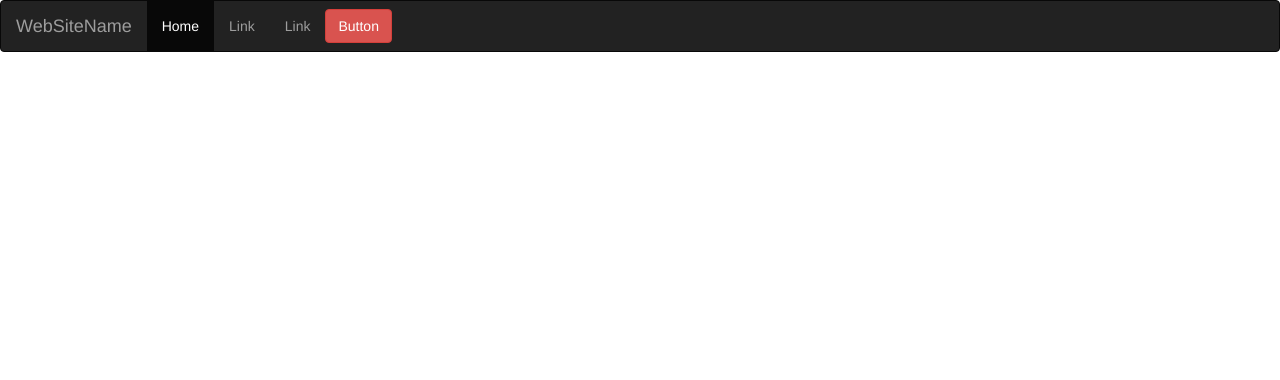
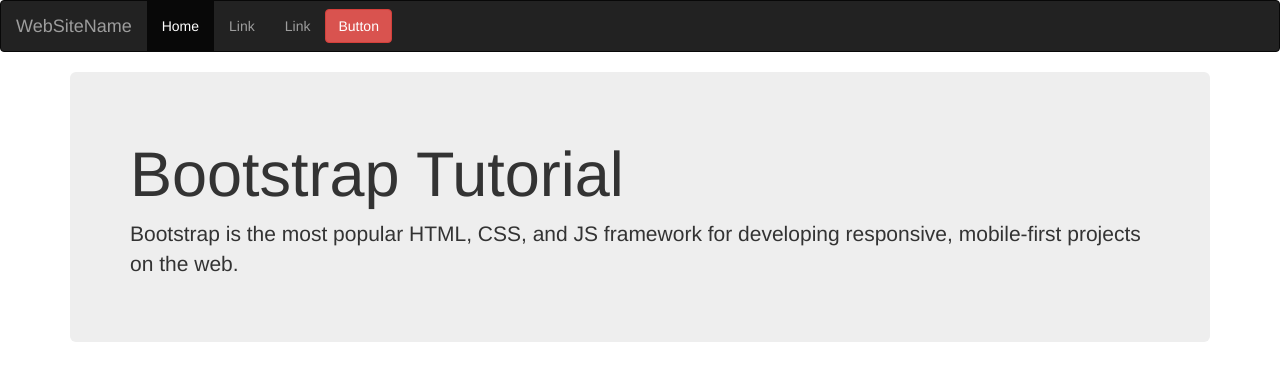
Before and after one commit to chriscarrot/brb, a plain HTML site: page index.html in a window 1280 px wide. Drawn offline with nearby package versions, Linux system fonts and the light colour scheme.

Commit message:
Second commit
Added Jumbotron no text

```diff
--- a/index.html
+++ b/index.html
@@ -1,5 +1,6 @@
 <!DOCTYPE html>
 <html>
+
 <head>
     <meta charset="utf-8">
     <meta http-equiv="X-UA-Compatible" content="IE=edge">
@@ -10,6 +11,7 @@
     <script src="https://ajax.googleapis.com/ajax/libs/jquery/3.3.1/jquery.min.js"></script>
     <script src="https://maxcdn.bootstrapcdn.com/bootstrap/3.4.0/js/bootstrap.min.js"></script>
 </head>
+
 <body>
     <nav class="navbar navbar-inverse">
         <div class="container-fluid">
@@ -25,6 +27,15 @@
         </div>
     </nav>
 
+    <div class="container">
+        <div class="jumbotron">
+            <h1>Bootstrap Tutorial</h1>
+            <p>Bootstrap is the most popular HTML, CSS, and JS framework for developing responsive, mobile-first
+                projects on the web.</p>
+        </div>
+    </div>
+
 
 </body>
+
 </html>
```
Lines whose indentation alone changed are shown as unchanged.
